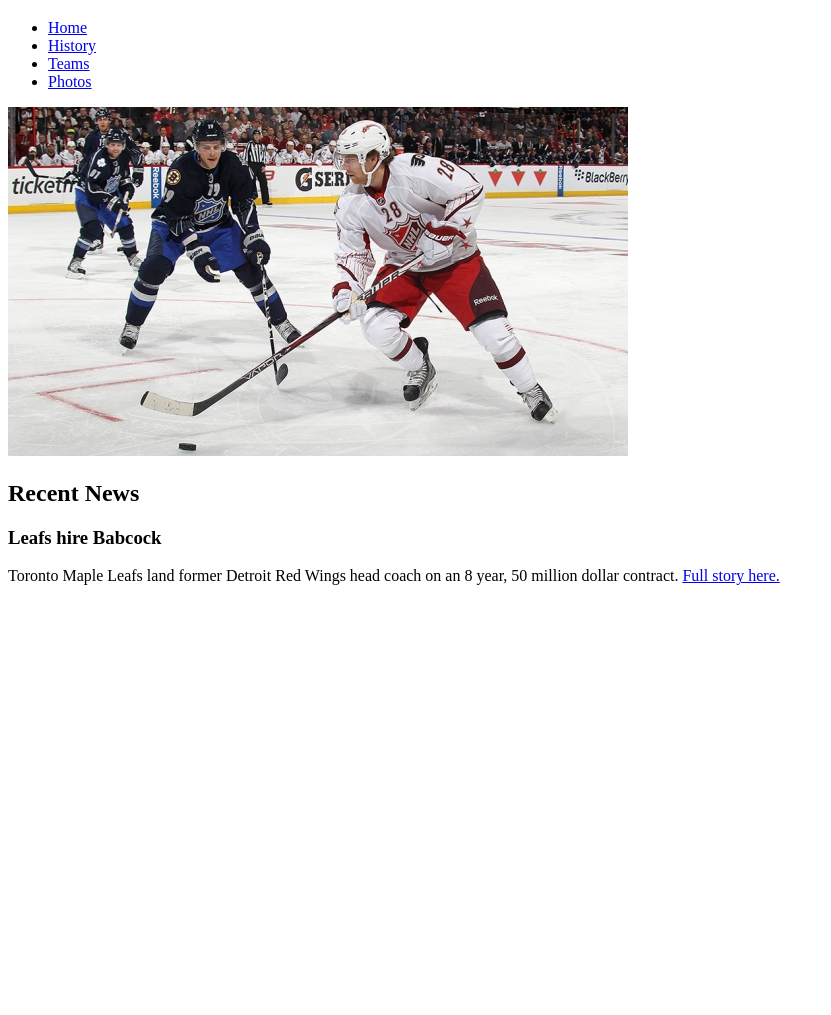
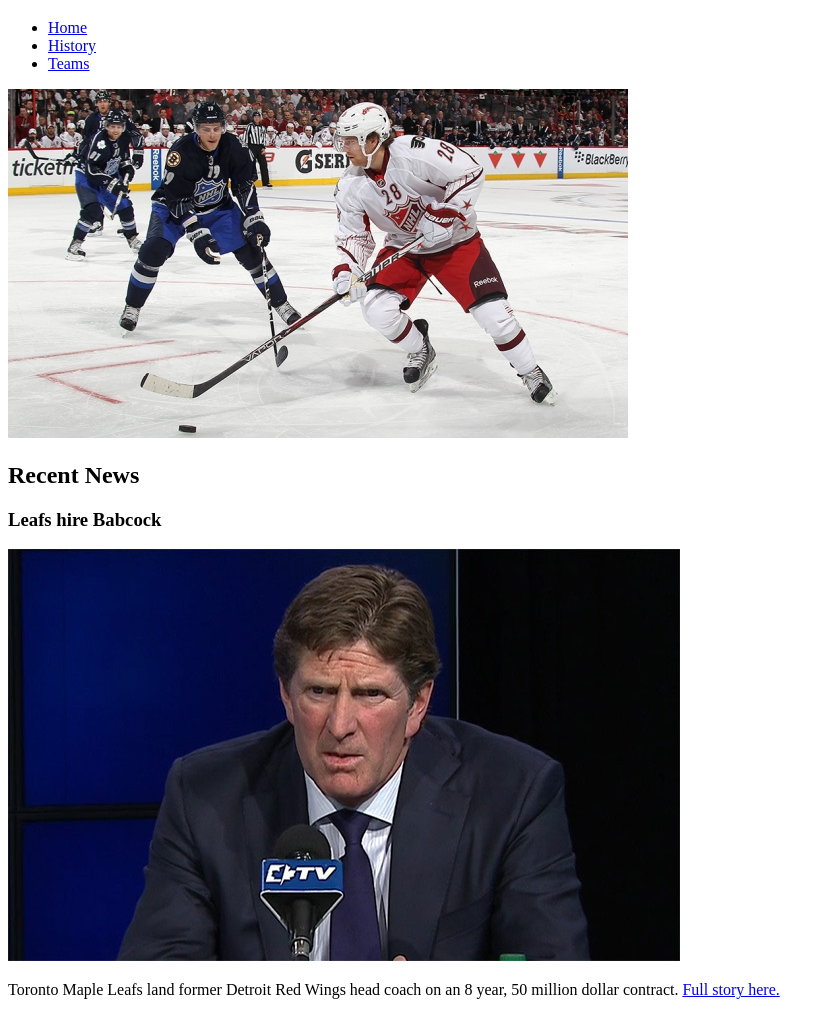
Before and after one commit to tlangley/tlangley.github.io, a plain HTML site: page index.html in a window 1280 px wide. Shown: the part 61-1076 px from the top of the page, without its empty margins (0-831 px from the left). Before the commit the page ends 800 px from the top, so only its background shows below. Drawn offline with Linux system fonts and the light colour scheme.

Commit message:
picture added

```diff
--- a/index.html
+++ b/index.html
@@ -11,11 +11,10 @@
 			<li><a href="http://tlangley.github.io/index.html">Home</a></li>
 			<li><a href="http://tlangley.github.io/history/history.html">History</a></li>
 			<li><a href="http://tlangley.github.io/teams/teams.html">Teams</a></li>
-			<li><a href="http://tlangley.github.io/photos/photos.html">Photos</a></li>
 	</nav>
 	<img src="images/girouxseguin.jpg" alt="An image of two hockey players fighting for the puck.">
 	<h2>Recent News</h2>
-<h3>Leafs hire Babcock</h3><img src=""
-<p>Toronto Maple Leafs land former Detroit Red Wings head coach on an 8 year, 50 million dollar contract. <a href="http://www.nhl.com/ice/news.htm?id=768357">Full story here.</a></p>
+<h3>Leafs hire Babcock</h3><img src="images/babcock_leafs.jpg" alt="An image of Mike Babcock during a press conference.">
+	<p>Toronto Maple Leafs land former Detroit Red Wings head coach on an 8 year, 50 million dollar contract. <a href="http://www.nhl.com/ice/news.htm?id=768357">Full story here.</a></p>
 </body>
 </html>
```
Also changed, not shown: images/babcock_leafs.jpg (added).
